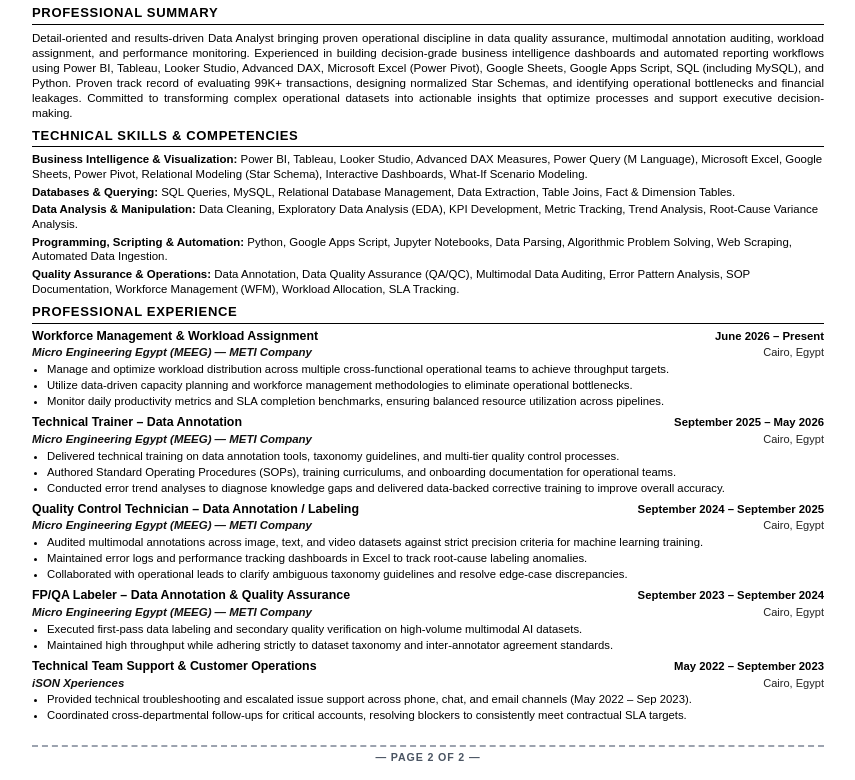
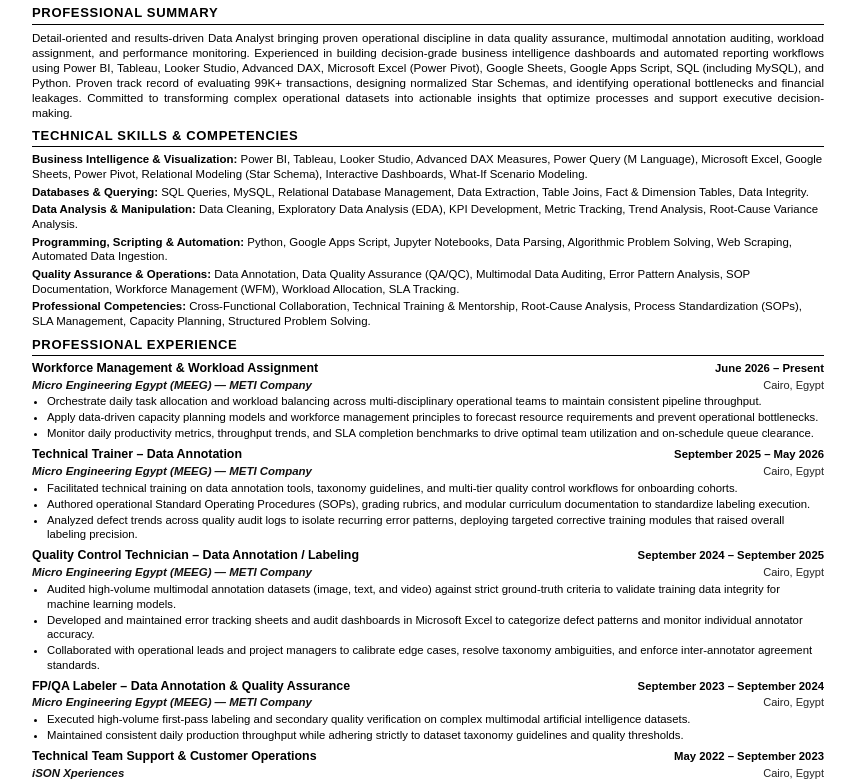
Before and after one commit to islamyasser424-design/portfolio-, a plain HTML site: page cv.html in a window 1280 px wide. Shown: the part 155-935 px from the top of the page, without its empty margins (212-1067 px from the left). Drawn offline with Linux system fonts and the light colour scheme.

Commit message:
Optimize resume experience bullets, eliminate repetitive verbs, and add grounded competencies

```diff
--- a/cv.html
+++ b/cv.html
@@ -398,7 +398,7 @@
         <strong>Business Intelligence &amp; Visualization:</strong> Power BI, Tableau, Looker Studio, Advanced DAX Measures, Power Query (M Language), Microsoft Excel, Google Sheets, Power Pivot, Relational Modeling (Star Schema), Interactive Dashboards, What-If Scenario Modeling.
       </div>
       <div class="skills-category">
-        <strong>Databases &amp; Querying:</strong> SQL Queries, MySQL, Relational Database Management, Data Extraction, Table Joins, Fact &amp; Dimension Tables.
+        <strong>Databases &amp; Querying:</strong> SQL Queries, MySQL, Relational Database Management, Data Extraction, Table Joins, Fact &amp; Dimension Tables, Data Integrity.
       </div>
       <div class="skills-category">
         <strong>Data Analysis &amp; Manipulation:</strong> Data Cleaning, Exploratory Data Analysis (EDA), KPI Development, Metric Tracking, Trend Analysis, Root-Cause Variance Analysis.
@@ -408,6 +408,9 @@
       </div>
       <div class="skills-category">
         <strong>Quality Assurance &amp; Operations:</strong> Data Annotation, Data Quality Assurance (QA/QC), Multimodal Data Auditing, Error Pattern Analysis, SOP Documentation, Workforce Management (WFM), Workload Allocation, SLA Tracking.
+      </div>
+      <div class="skills-category">
+        <strong>Professional Competencies:</strong> Cross-Functional Collaboration, Technical Training &amp; Mentorship, Root-Cause Analysis, Process Standardization (SOPs), SLA Management, Capacity Planning, Structured Problem Solving.
       </div>
     </section>
 
@@ -426,9 +429,9 @@
           <span class="entry-location">Cairo, Egypt</span>
         </div>
         <ul class="bullet-list">
-          <li>Manage and optimize workload distribution across multiple cross-functional operational teams to achieve throughput targets.</li>
-          <li>Utilize data-driven capacity planning and workforce management methodologies to eliminate operational bottlenecks.</li>
-          <li>Monitor daily productivity metrics and SLA completion benchmarks, ensuring balanced resource utilization across pipelines.</li>
+          <li>Orchestrate daily task allocation and workload balancing across multi-disciplinary operational teams to maintain consistent pipeline throughput.</li>
+          <li>Apply data-driven capacity planning models and workforce management principles to forecast resource requirements and prevent operational bottlenecks.</li>
+          <li>Monitor daily productivity metrics, throughput trends, and SLA completion benchmarks to drive optimal team utilization and on-schedule queue clearance.</li>
         </ul>
       </div>
 
@@ -443,9 +446,9 @@
           <span class="entry-location">Cairo, Egypt</span>
         </div>
         <ul class="bullet-list">
-          <li>Delivered technical training on data annotation tools, taxonomy guidelines, and multi-tier quality control processes.</li>
-          <li>Authored Standard Operating Procedures (SOPs), training curriculums, and onboarding documentation for operational teams.</li>
-          <li>Conducted error trend analyses to diagnose knowledge gaps and delivered data-backed corrective training to improve overall accuracy.</li>
+          <li>Facilitated technical training on data annotation tools, taxonomy guidelines, and multi-tier quality control workflows for onboarding cohorts.</li>
+          <li>Authored operational Standard Operating Procedures (SOPs), grading rubrics, and modular curriculum documentation to standardize labeling execution.</li>
+          <li>Analyzed defect trends across quality audit logs to isolate recurring error patterns, deploying targeted corrective training modules that raised overall labeling precision.</li>
         </ul>
       </div>
 
@@ -460,9 +463,9 @@
           <span class="entry-location">Cairo, Egypt</span>
         </div>
         <ul class="bullet-list">
-          <li>Audited multimodal annotations across image, text, and video datasets against strict precision criteria for machine learning training.</li>
-          <li>Maintained error logs and performance tracking dashboards in Excel to track root-cause labeling anomalies.</li>
-          <li>Collaborated with operational leads to clarify ambiguous taxonomy guidelines and resolve edge-case discrepancies.</li>
+          <li>Audited high-volume multimodal annotation datasets (image, text, and video) against strict ground-truth criteria to validate training data integrity for machine learning models.</li>
+          <li>Developed and maintained error tracking sheets and audit dashboards in Microsoft Excel to categorize defect patterns and monitor individual annotator accuracy.</li>
+          <li>Collaborated with operational leads and project managers to calibrate edge cases, resolve taxonomy ambiguities, and enforce inter-annotator agreement standards.</li>
         </ul>
       </div>
 
@@ -477,8 +480,8 @@
           <span class="entry-location">Cairo, Egypt</span>
         </div>
         <ul class="bullet-list">
-          <li>Executed first-pass data labeling and secondary quality verification on high-volume multimodal AI datasets.</li>
-          <li>Maintained high throughput while adhering strictly to dataset taxonomy and inter-annotator agreement standards.</li>
+          <li>Executed high-volume first-pass labeling and secondary quality verification on complex multimodal artificial intelligence datasets.</li>
+          <li>Maintained consistent daily production throughput while adhering strictly to dataset taxonomy guidelines and quality thresholds.</li>
         </ul>
       </div>
 
@@ -493,8 +496,8 @@
           <span class="entry-location">Cairo, Egypt</span>
         </div>
         <ul class="bullet-list">
-          <li>Provided technical troubleshooting and escalated issue support across phone, chat, and email channels (May 2022 – Sep 2023).</li>
-          <li>Coordinated cross-departmental follow-ups for critical accounts, resolving blockers to consistently meet contractual SLA targets.</li>
+          <li>Resolved escalated technical incidents and service inquiries across omnichannel touchpoints (voice, live chat, and email) in a high-volume operations setting.</li>
+          <li>Partnered with cross-functional technical teams to troubleshoot critical account blockers, consistently meeting contractual first-response and SLA resolution targets.</li>
         </ul>
       </div>
     </section>
@@ -527,7 +530,7 @@
         <ul class="bullet-list">
           <li>Structured a normalized Star Schema connecting operational transportation logs to driver behavior, route categories, and vehicle dimensions.</li>
           <li>Automated data cleaning and transformation workflows in Power Query, formulating custom DAX measures for dynamic What-If cost parameter modeling.</li>
-          <li>Delivered a comprehensive 9-page interactive dashboard empowering logistics decision-makers to evaluate route margins, track driver safety scorecards, and forecast operating expenses.</li>
+          <li>Architected an end-to-end 9-page interactive dashboard empowering logistics decision-makers to evaluate route margins, track driver safety scorecards, and forecast operating expenses.</li>
         </ul>
       </div>
 
```
